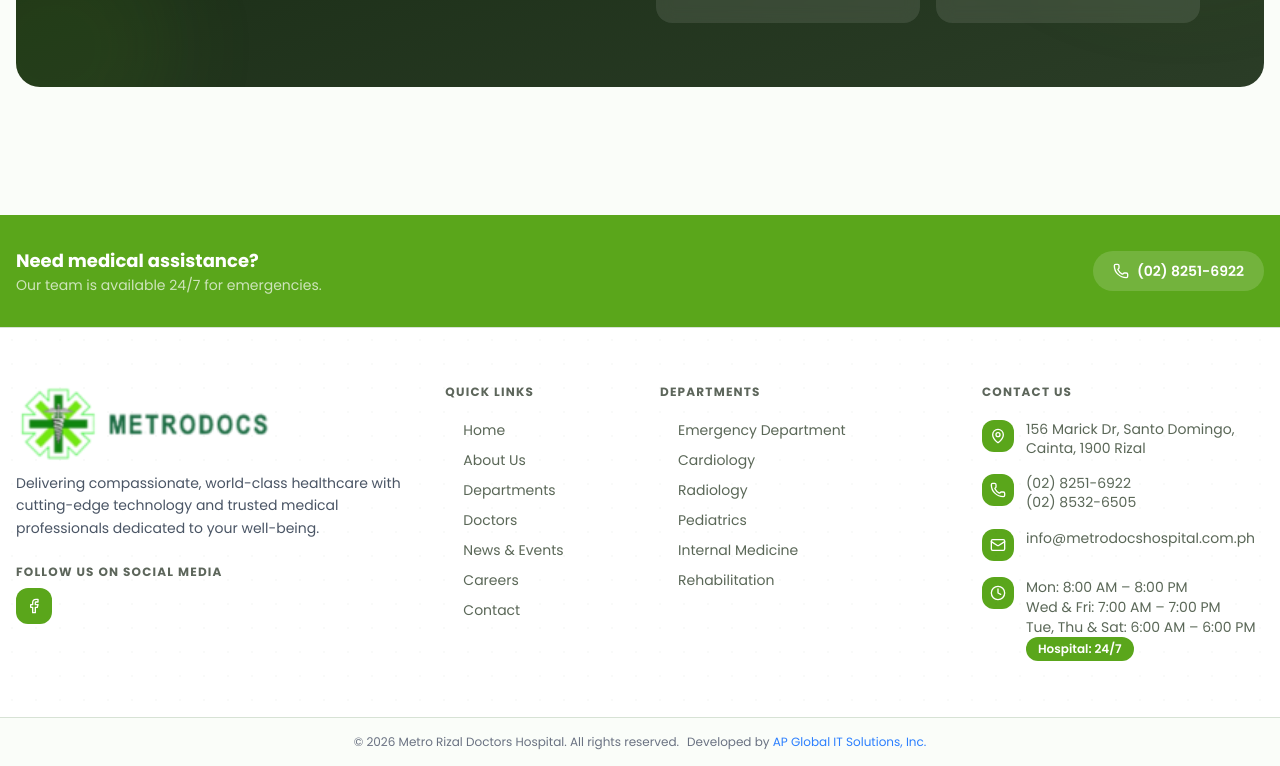
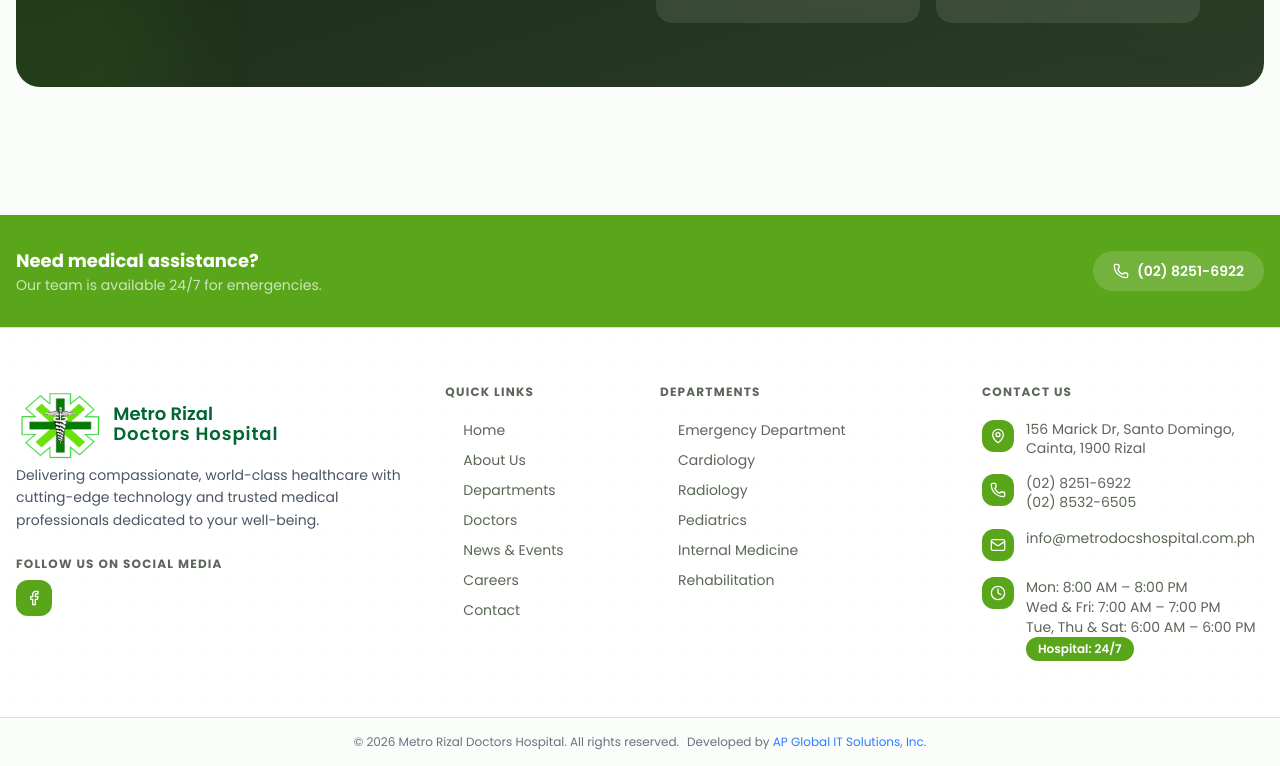
Before and after one commit to Alardemark123/Metrodocshospital_v1, a Next.js app: page / in a window 1280 px wide. Shown: the part 6575-7341 px from the top of the page. Built offline with nearby package versions, Linux system fonts and the light colour scheme; no server answers.

Commit message:
footer - metro rizal logo

```diff
--- a/components/footer.tsx
+++ b/components/footer.tsx
@@ -86,15 +86,26 @@ export function Footer() {
         />
         <div className="mx-auto max-w-7xl px-4 py-14">
           <div className="grid gap-10 md:grid-cols-2 lg:grid-cols-12 text-center md:text-left items-center md:items-start">
-            {/* Brand */}
+            {/* Logo */}
             <div className="lg:col-span-4 flex flex-col items-center md:items-start">
-              <Link href="/" className="mb-2 inline-block">
+              <Link href="/" className=" flex items-center shrink-0">
                 <img
-                  src="/metrodocs-logo-new.png"
-                  alt="Metro Docs Hospital"
+                  src="/metro-logo-2.png"
+                  alt="Metro Rizal Doctors Hospital"
                   className="h-20 w-auto"
                 />
+                <div className="ml-2 flex flex-col">
+                  <span className="text-lg font-old font-semibold text-green-800 leading-none">
+                    Metro Rizal
+                  </span>
+                  <span className="text-lg font-semibold text-green-800 leading-none mt-0.5 tracking-wider">
+                    Doctors Hospital
+                  </span>
+                </div>
               </Link>
+
+
+
               <p className="mb-3 text-sm leading-relaxed text-gray-600 text-center md:text-left">
                 Delivering compassionate, world-class healthcare with cutting-edge technology
                 and trusted medical professionals dedicated to your well-being.
```
